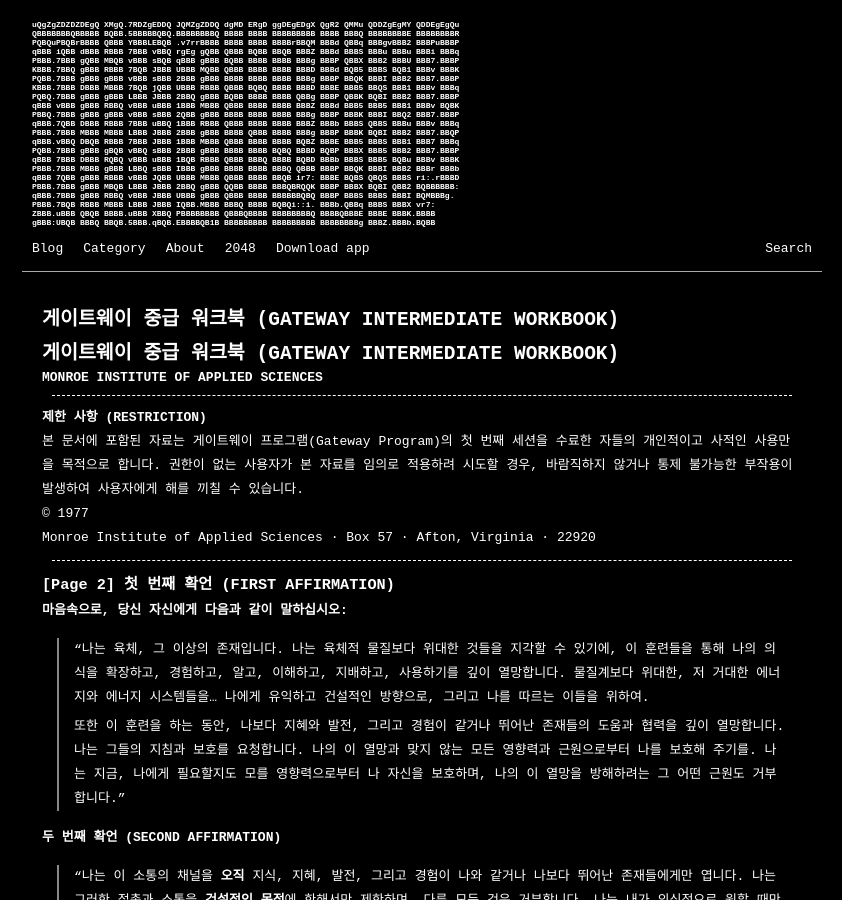
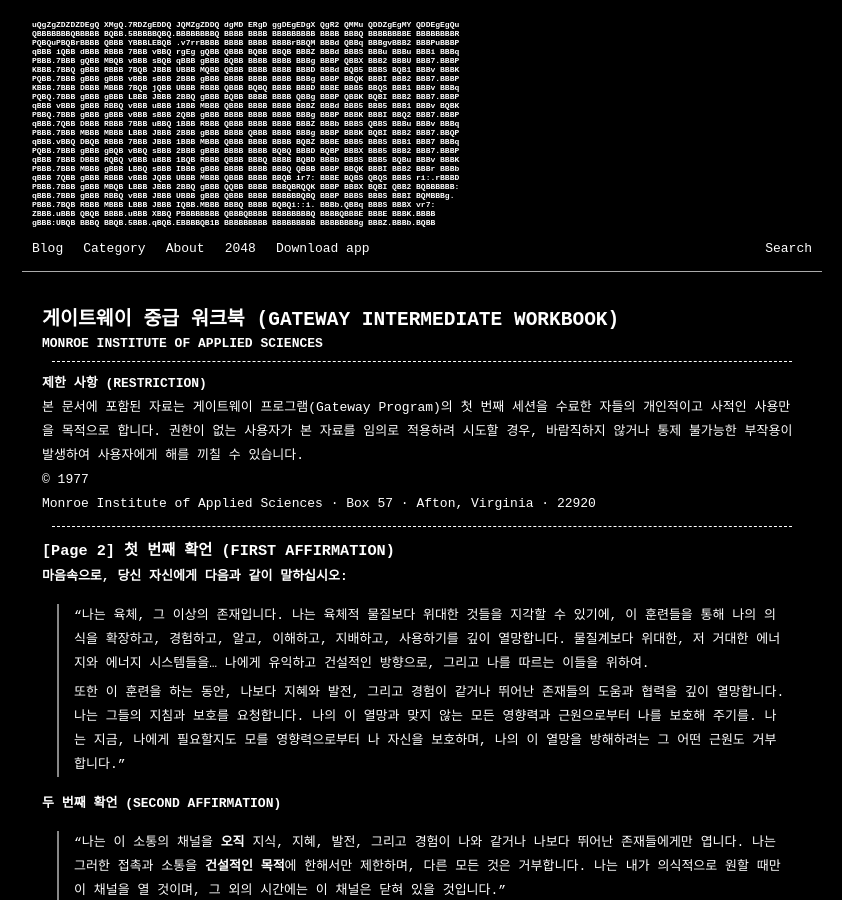
Before and after one commit to whoisrealminjueun/whoisrealminjueun.github.io, a Jekyll site: the page built from _posts/2025-11-30-게이트웨이 중급 워크북 (GATEWAY INTERMEDIATE WORKBOOK).md, in a window 1280 px wide and 900 px high. Shown: the whole window, without its empty margins (218-1060 px from the left). Built offline with Jekyll 4.4.1, drawn with Linux system fonts in a browser that asks for light colours.

Commit message:
Update 2025-11-30-게이트웨이 중급 워크북 (GATEWAY INTERMEDIATE WORKBOOK).md

```diff
--- a/_posts/2025-11-30-게이트웨이 중급 워크북 (GATEWAY INTERMEDIATE WORKBOOK).md
+++ b/_posts/2025-11-30-게이트웨이 중급 워크북 (GATEWAY INTERMEDIATE WORKBOOK).md
@@ -6,7 +6,6 @@
 categories: ["MEDITATION"]
 ---
 
-# 게이트웨이 중급 워크북 (GATEWAY INTERMEDIATE WORKBOOK)
 #### MONROE INSTITUTE OF APPLIED SCIENCES
 
 ---------------------------------------
```
